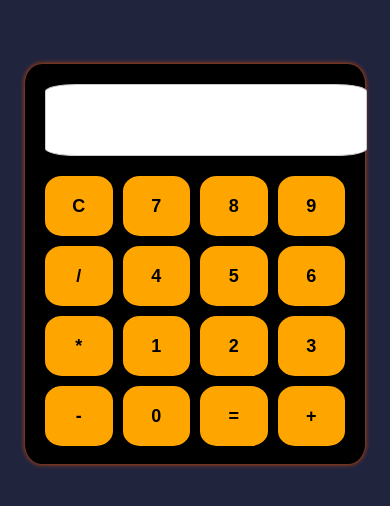
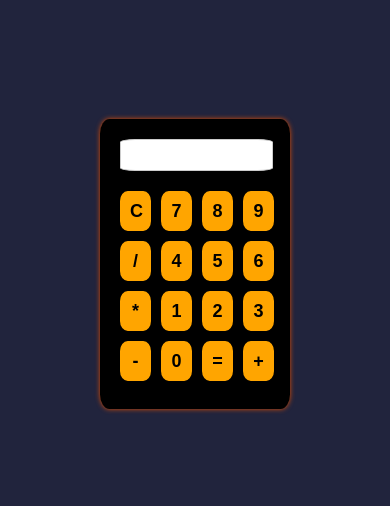
Before and after one commit to amarjeetsingh7503/LGMVIP-Task-Number-4, a plain HTML site: page index.html in a window 390 px wide. Shown: the part 158-664 px from the top of the page. Drawn offline with Linux system fonts and the light colour scheme.

Commit message:
Update style.css

```diff
--- a/style.css
+++ b/style.css
@@ -49,3 +49,23 @@ button {
 button:hover {
     background-color: #ccc;
 }
+
+@media(max-width: 700px){
+    .calculator{
+        width: 150px;
+        height: 250px;
+    }
+
+    #result {
+        height: 20px;
+        width: 141px;
+    }
+
+    .buttons {
+    display: grid;
+    grid-template-columns: repeat(4, 31px);
+    grid-template-rows: repeat(4,40px);
+    grid-gap: 10px;
+    }
+
+}
```
